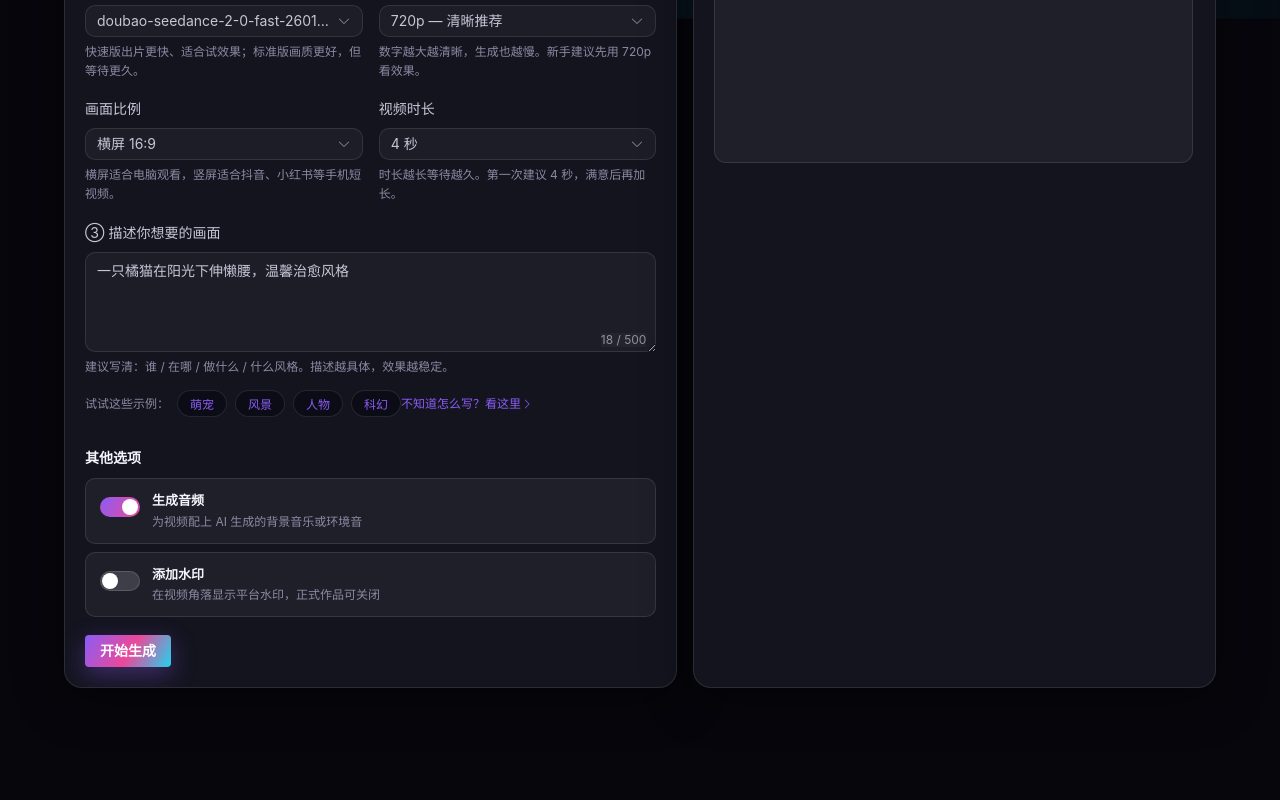
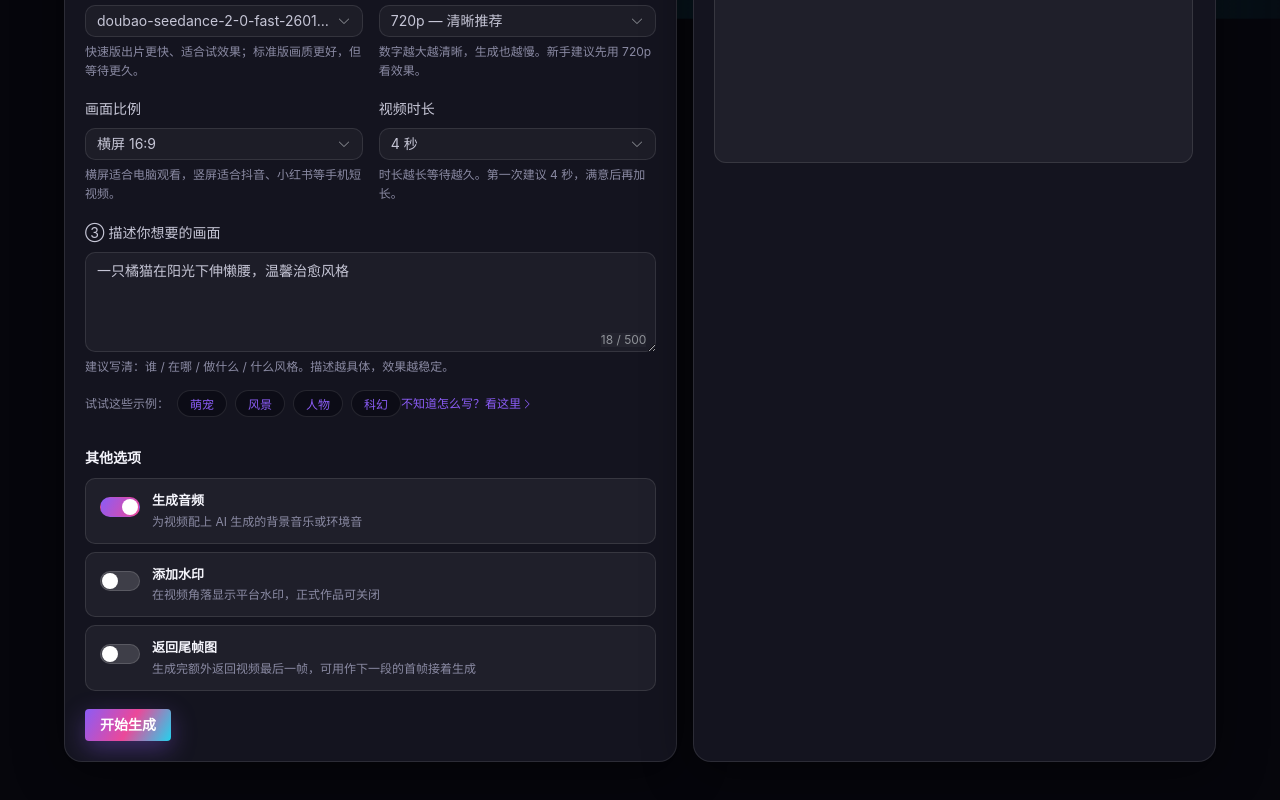
Before and after one commit to james-6-23/seedance-web, a Vue app in the folder frontend/: page /generate in a window 1280 px wide. Shown: the part 793-1593 px from the top of the page. Before the commit the page ends 1545 px from the top, so only its background shows below. Built offline with nearby package versions, Linux system fonts and the light colour scheme.

Commit message:
feat: 「返回尾帧图」开关适用于所有生成模式
- 不再仅限首尾帧模式，专业/新手模式所有模式均可勾选
- buildPayload 将 return_last_frame 提到公共部分
- 新手模式补充带说明的尾帧图开关卡片

```diff
--- a/frontend/src/api/seedance.js
+++ b/frontend/src/api/seedance.js
@@ -159,6 +159,8 @@ export function buildPayload(form, mode) {
     generate_audio: form.generateAudio,
     watermark: form.watermark,
   }
+  // 返回尾帧图：适用于所有生成模式，便于把视频最后一帧用作下一段首帧
+  if (form.returnLastFrame) payload.return_last_frame = true
 
   if (mode === 'first_frame') {
     const url = (form.firstFrameUrl || '').trim()
@@ -183,7 +185,6 @@ export function buildPayload(form, mode) {
     ]
     payload.first_frame_url = first
     payload.last_frame_url = last
-    if (form.returnLastFrame) payload.return_last_frame = true
   }
 
   if (mode === 'multi_image') {
--- a/frontend/src/constants/modes.js
+++ b/frontend/src/constants/modes.js
@@ -108,6 +108,7 @@ export const RESOLUTION_LABELS = {
 export const BEGINNER_OPTION_HINTS = {
   generateAudio: { title: '生成音频', desc: '为视频配上 AI 生成的背景音乐或环境音' },
   watermark: { title: '添加水印', desc: '在视频角落显示平台水印，正式作品可关闭' },
+  returnLastFrame: { title: '返回尾帧图', desc: '生成完额外返回视频最后一帧，可用作下一段的首帧接着生成' },
 }
 
 /** 新手模式：提示词写作技巧 */
--- a/frontend/src/views/generate/index.vue
+++ b/frontend/src/views/generate/index.vue
@@ -321,17 +321,20 @@
               <span class="option-card-desc">{{ BEGINNER_OPTION_HINTS.watermark.desc }}</span>
             </div>
           </div>
+          <div class="option-card">
+            <el-switch v-model="form.returnLastFrame" />
+            <div class="option-card-text">
+              <span class="option-card-title">{{ BEGINNER_OPTION_HINTS.returnLastFrame.title }}</span>
+              <span class="option-card-desc">{{ BEGINNER_OPTION_HINTS.returnLastFrame.desc }}</span>
+            </div>
+          </div>
         </div>
 
         <!-- 专业：简洁开关 -->
         <div v-else class="options">
           <el-switch v-model="form.generateAudio" active-text="生成音频" />
           <el-switch v-model="form.watermark" active-text="添加水印" />
-          <el-switch
-            v-if="mode === 'first_last'"
-            v-model="form.returnLastFrame"
-            active-text="返回尾帧图"
-          />
+          <el-switch v-model="form.returnLastFrame" active-text="返回尾帧图" />
         </div>
 
         <div v-if="ui.isPro" class="actions">
```
